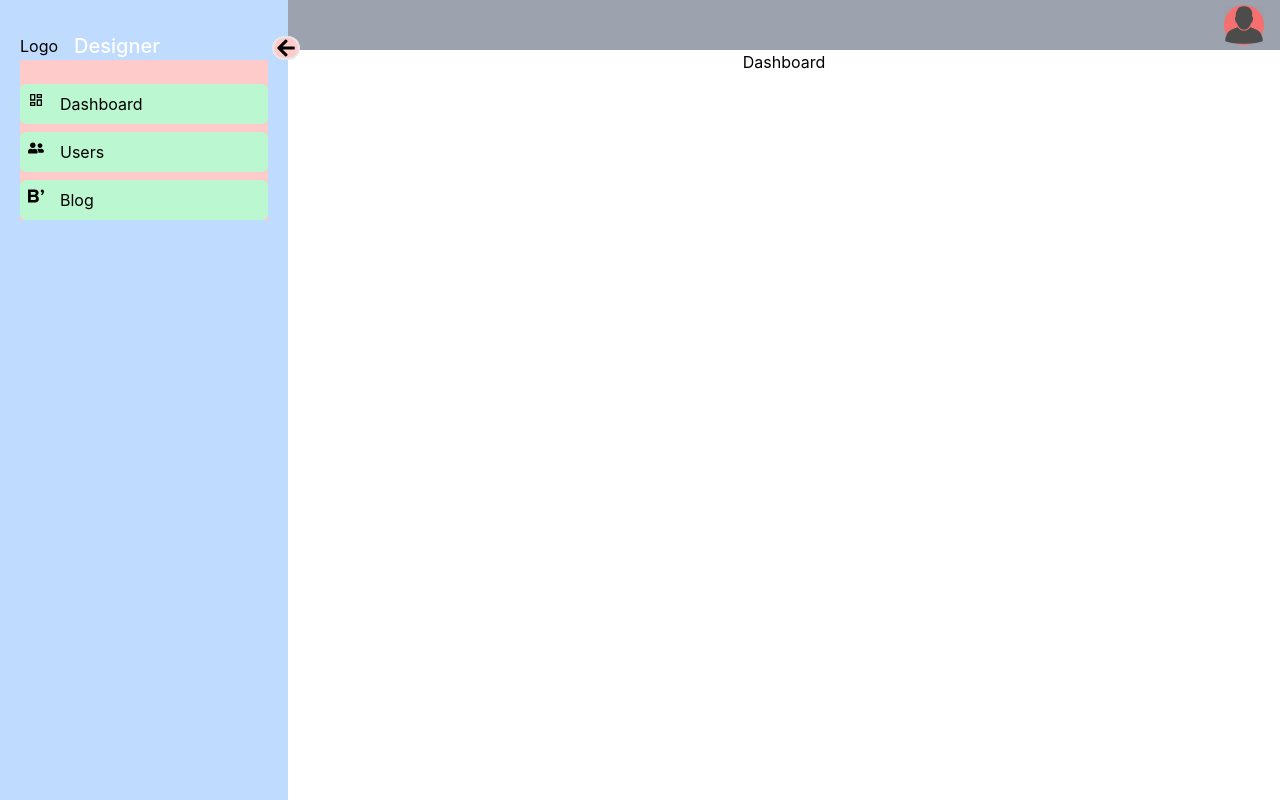
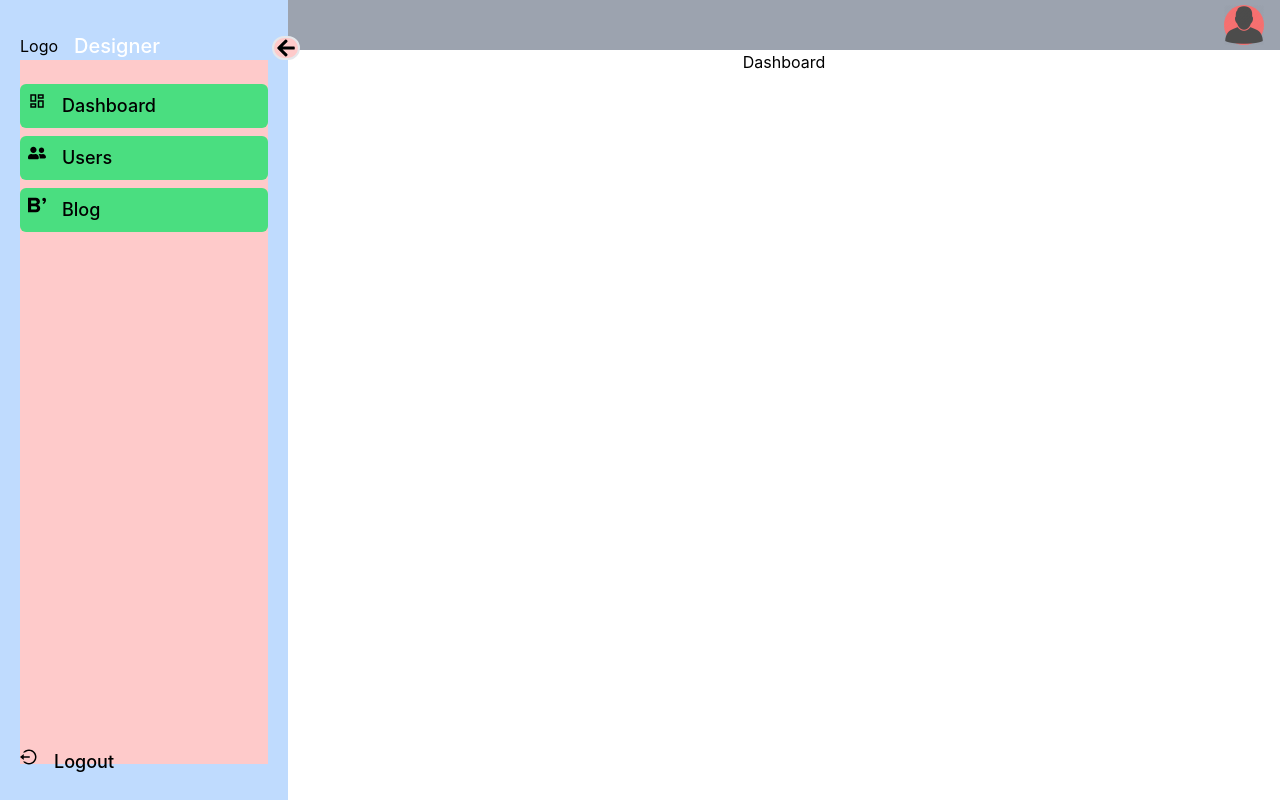
Before and after one commit to LesegoLSG/DayCare-Web, a React (Create React App) app: page /portal in a window 1280 px wide. Built offline with nearby package versions, Linux system fonts and the light colour scheme.

Commit message:
Modified the paths, added a login button, and make use of Link from react-router-dom to navigate

```diff
--- a/src/Portal/PortalComponents/SideBar/SideBar.js
+++ b/src/Portal/PortalComponents/SideBar/SideBar.js
@@ -7,15 +7,16 @@ import { FaArrowLeft, FaArrowRight } from "react-icons/fa";
 import { MdOutlineDashboard } from "react-icons/md";
 import { FaUserFriends } from "react-icons/fa";
 import { SiBloglovin } from "react-icons/si";
+import { RiLogoutCircleLine } from "react-icons/ri";
 
-const SideBar = ({ setActiveComponent }) => {
+const SideBar = () => {
     const [open, setOpen] = useState(true);
     const navigate = useNavigate();
 
     const menus = [
-        { title: "Dashboard", icon: <MdOutlineDashboard />, navigate: "/portal/dashboard", component: "dashboard" },
-        { title: "Users", icon: <FaUserFriends />, navigate: "/portal/users", component: "users" },
-        { title: "Blog", icon: <SiBloglovin />, navigate: "/portal/blog", component: "blog" }
+        { title: "Dashboard", icon: <MdOutlineDashboard />, path: "/portal" },
+        { title: "Users", icon: <FaUserFriends />, path: "/portal/users" },
+        { title: "Blog", icon: <SiBloglovin />, path: "/portal/blog" }
     ];
     //Navigation
     const handleMenuClick = (path) => {
@@ -45,18 +46,27 @@ const SideBar = ({ setActiveComponent }) => {
 
                 </div>
                 {/* Links */}
-                <ul className="bg-red-200 pt-6 text-left">
+                <ul className="bg-red-200 h-[44rem] pt-6 text-left">
                     {menus.map((menu, index) => (
-                        <li key={index}
-                            // onClick={() => handleMenuClick(menu.navigate)}
-                            onClick={() => setActiveComponent(menu.component)}
-                            // Link to="/portal/users"
-                            className="bg-green-200 text-medium item-center flex justify-start gap-x-4 cursor-pointer p-2 mb-2 hover:bg-red-600 rounded-md">
-                            {menu.icon}
-                            <span className={`${!open && 'hidden'} origin-left duration-200`}>{menu.title}</span>
+                        <li key={index} className="bg-green-400 w-full p-2 mb-2 hover:bg-red-600 rounded-md">
+                            <Link to={menu.path} className="flex items-center gap-x-4 cursor-pointer">
+                                <div className="text-lg font-medium item-center flex justify-start gap-x-4 cursor-pointer  rounded-md">
+                                    {menu.icon}
+                                    <span className={`${!open && 'hidden'} origin-left duration-200`}>{menu.title}</span>
+                                </div>
+                            </Link>
                         </li>
                     ))}
-
+                    <div className="absolute bottom-6 left-5">
+                        <li>
+                            <Link to="/">
+                                <div className="text-lg font-medium item-center flex justify-start gap-x-4 cursor-pointer  rounded-md">
+                                    <RiLogoutCircleLine />
+                                    <span className={`${!open && 'hidden'} origin-left duration-200`}>Logout</span>
+                                </div>
+                            </Link>
+                        </li>
+                    </div>
                 </ul>
             </div>
 
```
